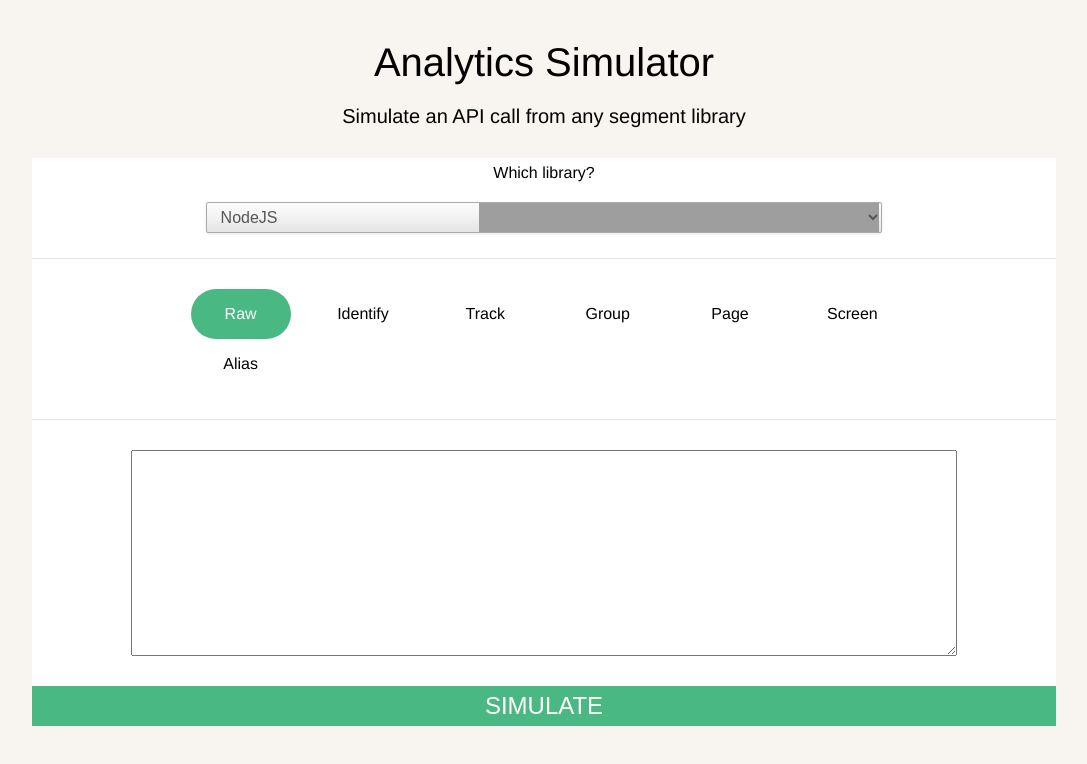
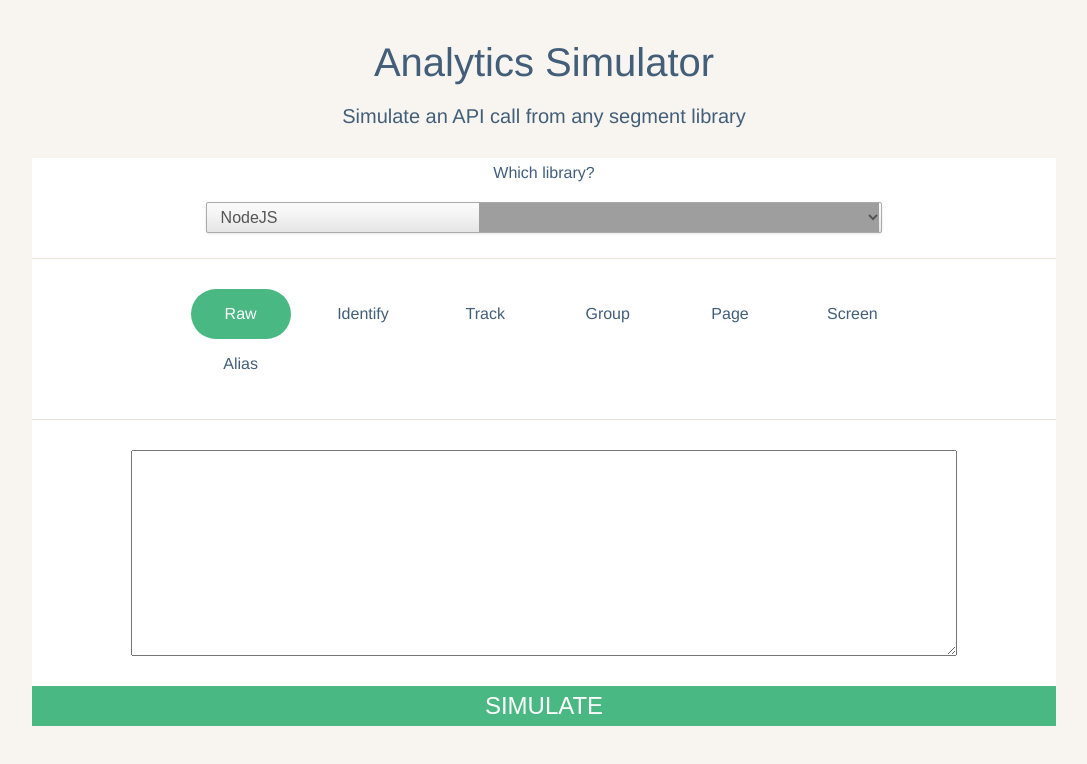
Before and after one commit to arunshan/SegmentSimulator, a React (Create React App) app: page / in a window 1280 px wide. Shown: the top 764 px of the page, without its empty margins (96-1183 px from the left). Built offline with nearby package versions, Linux system fonts and the light colour scheme; grey boxes are pictures that could not be loaded.

Commit message:
fix click on events

```diff
--- a/src/App.css
+++ b/src/App.css
@@ -7,6 +7,7 @@
   font-family: 'Segment Circular Std','Helvetica Neue',Helvetica,Arial,sans-serif;
   display: flex;
   flex-direction: column;
+  color: #425e78;
 }
 
 select {
--- a/src/components/events/index.css
+++ b/src/components/events/index.css
@@ -26,18 +26,17 @@
   justify-content: center;
   text-align: center;
   margin-left: 5px;
+  border-radius: 50px;
 }
 
 .Event-row-item:hover {
   background-color: #f1f1f1;
   color: #000000;
-  border-radius: 50px;
 }
 
 .Event-row-selected {
   background-color: #49b882;
   color: #ffffff;
-  border-radius: 50px;
 }
 
 .Event-row-item-content {
--- a/src/components/events/index.js
+++ b/src/components/events/index.js
@@ -17,8 +17,11 @@
   };
 
   selectEvent(e) {
+    const selected = e.target.querySelector('.Event-row-item-content') ?
+      e.target.querySelector('.Event-row-item-content').innerHTML :
+      e.target.innerHTML
     this.setState({
-      selected: e.target.innerHTML
+      selected
     })
   }
 
--- a/src/components/rawjson/index.js
+++ b/src/components/rawjson/index.js
@@ -6,11 +6,17 @@
   state = {
     json: ''
   };
-  updateJson (json) {
+
+  updateJson(json) {
+    this.setState({
+      json
+    })
   }
-  getTextArea () {
+
+  getTextArea() {
     return <textarea className="RawJson-textarea" value={this.state.json} onChange={this.updateJson} />
   }
+
   render () {
     return (<div className="RawJson-container">
       {this.getTextArea()}
```
